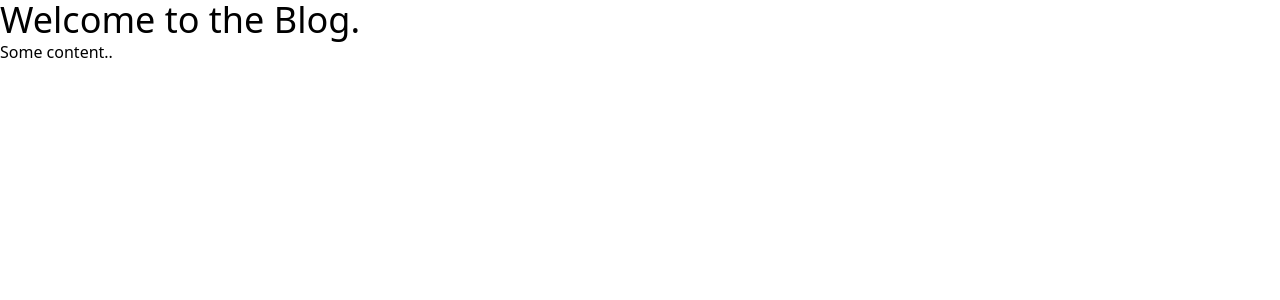
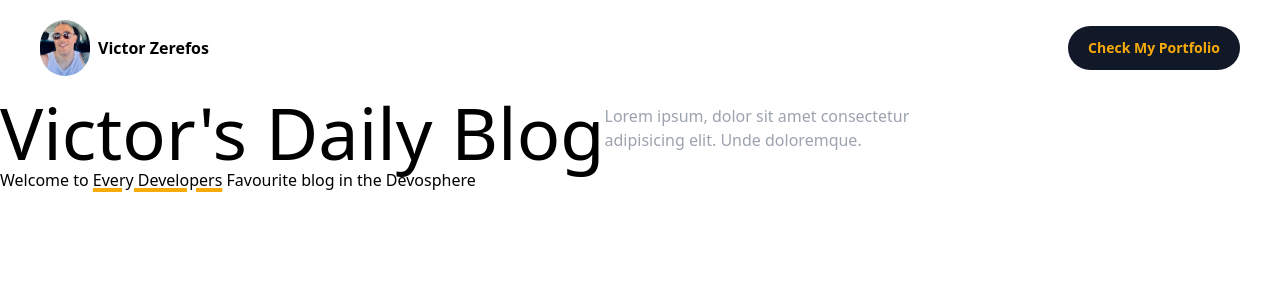
Before and after one commit to WebZerefos/blog-sanity-v3, a Next.js app: page / in a window 1280 px wide. Shown: the top 300 px of the page. Built offline with nearby package versions, Linux system fonts and the light colour scheme.

Commit message:
added Banner and Header components

```diff
--- /dev/null
+++ b/app/(admin)/head.tsx
@@ -0,0 +1,9 @@
+export default function Head() {
+  return (
+    <>
+      <title></title>
+      <meta content="width=device-width, initial-scale=1" name="viewport" />
+      <link rel="icon" href="/favicon.ico" />
+    </>
+  )
+}
--- /dev/null
+++ b/app/(admin)/layout.tsx
@@ -0,0 +1,12 @@
+export default function RootLayout({
+  children,
+}: {
+  children: React.ReactNode
+}) {
+  return (
+    <html>
+      <head />
+      <body>{children}</body>
+    </html>
+  )
+}
--- /dev/null
+++ b/app/(user)/layout.tsx
@@ -0,0 +1,15 @@
+import '../../styles/globals.css'
+import Banner from '../components/Banner'
+import Header from '../components/Header'
+
+export default function RootLayout({ children }: { children: React.ReactNode }) {
+	return (
+		<html>
+			<body>
+				<Header />
+				<Banner />
+				{children}
+			</body>
+		</html>
+	)
+}
--- a/app/(user)/page.tsx
+++ b/app/(user)/page.tsx
@@ -1,12 +1,5 @@
-import React from 'react'
-
 const Home = () => {
-	return (
-		<div>
-			<h1 className='text-4xl'>Welcome to the Blog.</h1>
-			<p>Some content..</p>
-		</div>
-	)
+	return <div></div>
 }
 
 export default Home
--- /dev/null
+++ b/app/components/Banner.tsx
@@ -0,0 +1,16 @@
+const Banner = () => {
+	return (
+		<div className='flex flex-col lg:flex-row'>
+			<div>
+				<h1 className='text-7xl'>Victor's Daily Blog</h1>
+				<h2 className='mt-5 md:mt-0'>
+					Welcome to <span className='underline decoration-4 decoration-[#f7ab0a]'>Every Developers</span> Favourite blog in the Devosphere
+				</h2>
+			</div>
+
+			<p className='mt-5 md:mt-2 text-gray-400 max-w-sm'>Lorem ipsum, dolor sit amet consectetur adipisicing elit. Unde doloremque.</p>
+		</div>
+	)
+}
+
+export default Banner
--- /dev/null
+++ b/app/components/Header.tsx
@@ -0,0 +1,29 @@
+import Image from 'next/image'
+import Link from 'next/link'
+
+const Header = () => {
+	return (
+		<header className='flex items-center justify-between space-x-2 font-bold px-10 py-5'>
+			<div className='flex items-center space-x-2'>
+				<Image
+					src='/victor2.jpg'
+					width={50}
+					height={50}
+					alt=''
+					className='rounded-full'
+				/>
+				<h1>Victor Zerefos</h1>
+			</div>
+			<div>
+				<Link
+					href='https://victorzerefos.netlify.app/'
+					className='px-5 py-3 text-sm md:text-sm bg-gray-900 text-[#f7ab0a] flex items-center rounded-full text-center'
+				>
+					Check My Portfolio
+				</Link>
+			</div>
+		</header>
+	)
+}
+
+export default Header
--- a/app/layout.tsx
+++ /dev/null
@@ -1,10 +0,0 @@
-import '../styles/globals.css'
-
-export default function RootLayout({ children }: { children: React.ReactNode }) {
-	return (
-		<html>
-			<head />
-			<body>{children}</body>
-		</html>
-	)
-}
```
Also changed, not shown: public/victor.jpg (added), public/victor2.jpg (added).
